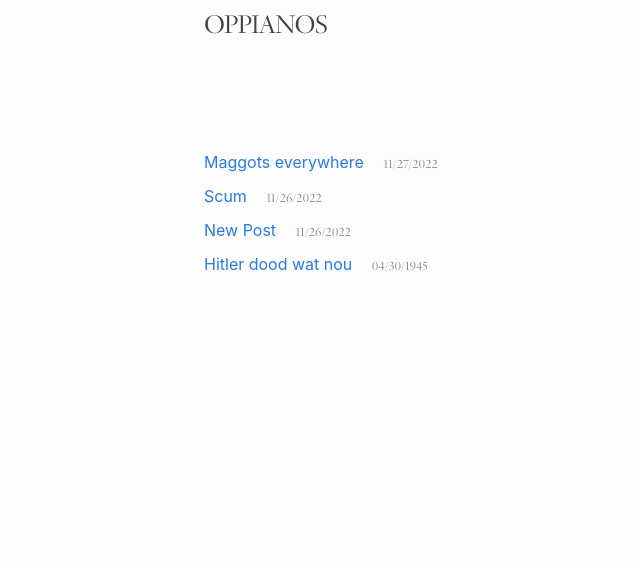
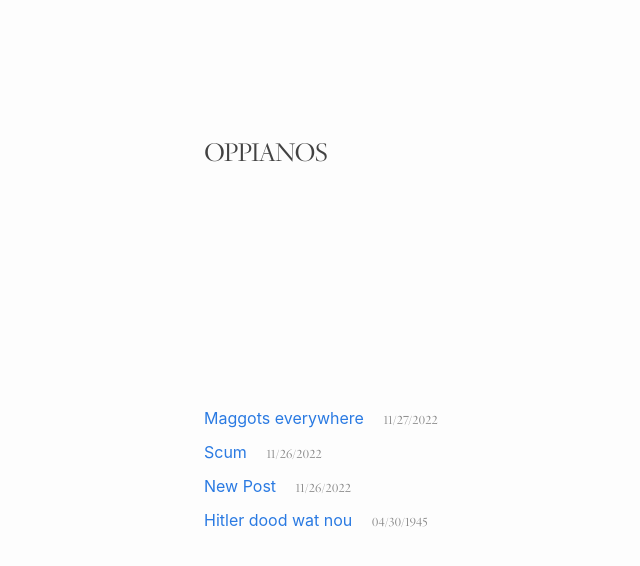
Before and after one commit to TheatrumMundi/TheatrumMundi, a Jekyll site: the page built from index.markdown, in a window 1280 px wide. Shown: the top 566 px of the page, without its empty margins (66-706 px from the left). Built offline with Jekyll 4.4.1, drawn with Linux system fonts in a browser that asks for light colours; some web fonts are replaced.

Commit message:
header margins

```diff
--- a/_sass/minima/_layout.scss
+++ b/_sass/minima/_layout.scss
@@ -2,7 +2,9 @@
  * Site header
  */
 .site-header {
-  border-bottom: 0px solid $grey-color-light;
+  margin-top: 10%;
+  margin-bottom: 10%;
+  border-bottom: none;
   min-height: $spacing-unit * 4;
 
   // Positioning context for the mobile navigation icon
@@ -14,7 +16,6 @@
   font-weight: 300;
   line-height: $base-line-height * $base-font-size * 2.25;
   letter-spacing: -1px;
-  margin-bottom: 40px;
   float: left;
 
   &,
```
